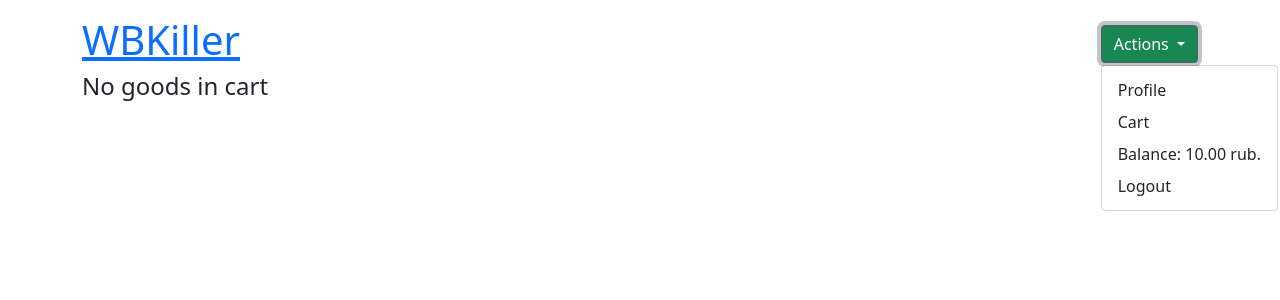
After one commit to OlegEkt/Golf_Club_market, a Django app: page /cart/ in a window 1280 px wide, after a click on "Actions". The commit adds this page. Shown: the top 300 px of the page. Run offline with Django 4.2, Linux system fonts and the light colour scheme; a user stored in the database is signed in; tables that the repository leaves empty hold one stand-in row (values such as "Sample post").

Commit message:
new files

```diff
--- a/djmarketplace/app_shop/models.py
+++ b/djmarketplace/app_shop/models.py
@@ -1,6 +1,8 @@
 from django.db import models
 from django.contrib.auth.models import User
 from django.db.models import F
+
+
 
 # Create your models here.
 
@@ -22,8 +24,9 @@ class Profile(models.Model):
 
 
     def add_balance(self, amount):
-        Profile.object.select_for_update().only('balance').filter(pk=self.pk)\
-            .update(balance=F('balance') + amount)
+      Profile.objects.select_for_update().only('balance').filter(pk=self.pk)\
+          .update(balance=F('balance') + amount)
+
 
     def sub_balance(self, amount):
         Profile.object.select_for_update().only('balance').filter(pk=self.pk)\
--- a/djmarketplace/app_shop/templates/app_shop/base.html
+++ b/djmarketplace/app_shop/templates/app_shop/base.html
@@ -18,8 +18,8 @@
                           </button>
                           <ul class="dropdown-menu" aria-labelledby="dropdownMenu2">
                             <li><a class="dropdown-item" type="button" href="{% url 'profile' request.user.pk %}">Profile</a></li>
-                            <li><a class="dropdown-item" type="button" href="#">Cart</a></li>
-                            <li><a class="dropdown-item" type="button" href="#">Balance: {{request.user.profile.balance|floatformat:2}} rub.</a></li>
+                            <li><a class="dropdown-item" type="button" href="{% url 'cart' %}">Cart</a></li>
+                            <li><a class="dropdown-item" type="button" href="{% url 'balance_recharge' %}">Balance: {{request.user.profile.balance|floatformat:2}} rub.</a></li>
                             <li><a class="dropdown-item" href="{% url 'logout' %}">Logout</a></li>
                           </ul>
                     </div>
--- /dev/null
+++ b/djmarketplace/app_shop/templates/app_shop/cart.html
@@ -0,0 +1,24 @@
+{% extends 'app_shop/base.html' %}
+
+{% block main %}
+   {% if cart %}
+    <div class="d-flex flex-wrap">
+      {% for item in cart %}
+        <div class="d-flex flex-column me-5 mb-5 border border-secondary p-2">
+            <h3>{{item.good.name}}</h3>
+            <span>{{item.good.category.name}}</span>
+           <img width="100" height="100" src="{{item.good.image.url}}">
+           <span>Price: {{item.good.price}} RUB</span>
+           <span>Quantity: {{item.good_num}}</span>
+            <span>Total: {% widthratio item.good.price 1 item.good_num %} RUB</span>
+        </div>
+      {% endfor %}
+    </div>
+    <h3>Total price {{total_price}} RUB</h3>
+    <button class="btn btn-primary">Pay</button>
+  {% else %}
+
+   <h4>No goods in cart</h4>
+   {% endif %}
+
+{% endblock %}
--- a/djmarketplace/app_shop/urls.py
+++ b/djmarketplace/app_shop/urls.py
@@ -1,14 +1,21 @@
-
-
 from django.urls import path
 from django.conf.urls.static import static
 from django.conf import settings
-from .views import register_view, CustomLoginView, CustomLogoutView, MainView, UserUpdateView
+from .views import register_view, CustomLoginView, CustomLogoutView, MainView, UserUpdateView, CarttView, \
+    add_good_to_cart
+
+#new
+from .views import BalanceRechargeView
+
+
 
 urlpatterns = [
     path('login/', CustomLoginView.as_view(), name='login'),
     path('logout/', CustomLogoutView.as_view(), name='logout'),
     path('register/', register_view, name='register'),
     path('', MainView.as_view(), name='main'),
-    path('profile/<int:pk>/', UserUpdateView.as_view(), name='profile')
+    path('profile/<int:pk>/', UserUpdateView.as_view(), name='profile'),
+    path('balance_recharge/', BalanceRechargeView.as_view(), name='balance_recharge'),
+    path('cart/', CarttView.as_view(), name='cart'),
+    path('add_good/<int:pk>/', add_good_to_cart, name='add_good'),
 ] + static(settings.MEDIA_URL, document_root=settings.MEDIA_ROOT)
--- a/djmarketplace/app_shop/views.py
+++ b/djmarketplace/app_shop/views.py
@@ -1,12 +1,24 @@
 from django.contrib.auth import authenticate, login
+from django.contrib.auth.decorators import login_required
+from django.contrib.auth.mixins import LoginRequiredMixin
+from django.db import transaction
 from django.db.models import Avg
-from django.shortcuts import render, redirect
-from django.views.generic import ListView, UpdateView
+from django.shortcuts import render, redirect, get_object_or_404
+from django.views.generic import ListView, UpdateView, View
+from django.views.decorators.http import require_POST
 
 from .forms import UserForm, CartAddForm
 from .models import *
 from django.contrib.auth.views import LoginView, LogoutView
 from django.urls import reverse
+
+# new
+from django.views import View
+from django.contrib import messages
+from .forms import BalanceRechargeForm
+
+from datetime import datetime
+
 
 class UserUpdateView(UpdateView):
     model = User
@@ -63,3 +75,61 @@ def register_view(request):
                                                                   'errors': user_form.errors_messages})
     else:
         return render(request, 'app_shop/register.html', context={'user_form': user_form})
+
+
+class CarttView(LoginRequiredMixin, View):
+    login_url = 'login'
+
+    def get(self, *args, **kwargs):
+        try:
+            cart = GoodCart.objects.select_related('user', 'good').defer('payment_flag',
+                                                                         'good__activity_flag', 'good__amount').\
+                filter(user=self.request.user, payment_flag='n')
+            total_price = sum([i_item.good.price * i_item.good_num for i_item in cart])
+
+
+        except GoodCart.DoesNotExist:
+            cart = None
+        return render(self.request, 'app_shop/cart.html', context={'cart':cart, 'total_price':total_price})
+
+
+
+
+
+@require_POST
+@login_required(login_url='login', redirect_field_name='main')
+def add_good_to_cart(request, *args, **kwargs):
+    good = get_object_or_404(Good, pk=kwargs['pk'])
+    form = CartAddForm(request.POST)
+    if form.is_valid():
+        good_num = form.cleaned_data['good_num']
+        if good_num == 0 or good_num > good.amount:
+            messages.add_message(request, messages.INFO, 'Invalid good num')
+            return redirect('main')
+        with transaction.atomic():
+            GoodCart.objects.create(good=good, user=request.user, good_num=good_num)
+            good.sub_amount(good_num)
+
+    return redirect('cart')
+
+class BalanceRechargeView(View):
+    template_name = 'app_shop/balance_recharge.html'
+
+    def get(self, request):
+        form = BalanceRechargeForm()
+        return render(request, self.template_name, {'form': form})
+
+    def post(self, request):
+        form = BalanceRechargeForm(request.POST)
+        if form.is_valid():
+            # Обработка данных формы и пополнение баланса
+            card_number = form.cleaned_data['card_number']
+            expiration_date = form.cleaned_data['expiration_date']
+            cvv = form.cleaned_data['cvv']
+            amount = form.cleaned_data['amount']
+            user = Profile.objects.get(user=request.user)
+            user.add_balance(amount)
+
+            messages.success(request, 'Баланс успешно пополнен!')
+            return redirect(reverse('main'))
+        return render(request, self.template_name, {'form': form})
```
Also changed, not shown: djmarketplace/app_shop/forms.py (+21 -0 lines), djmarketplace/app_shop/templates/app_shop/balance_recharge.html (added, +32 -0 lines), djmarketplace/app_shop/templates/app_shop/main.html (+6 -1 lines).
